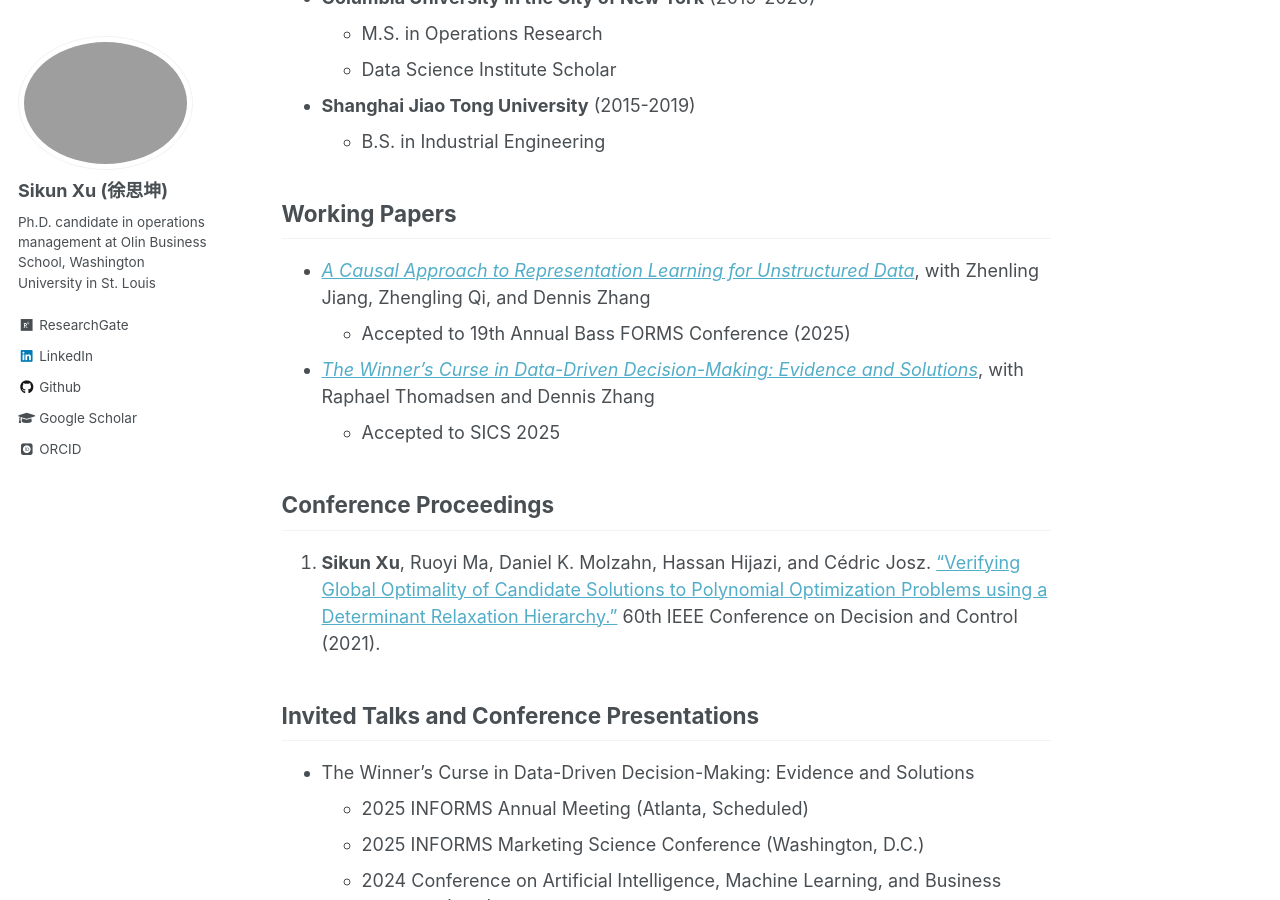
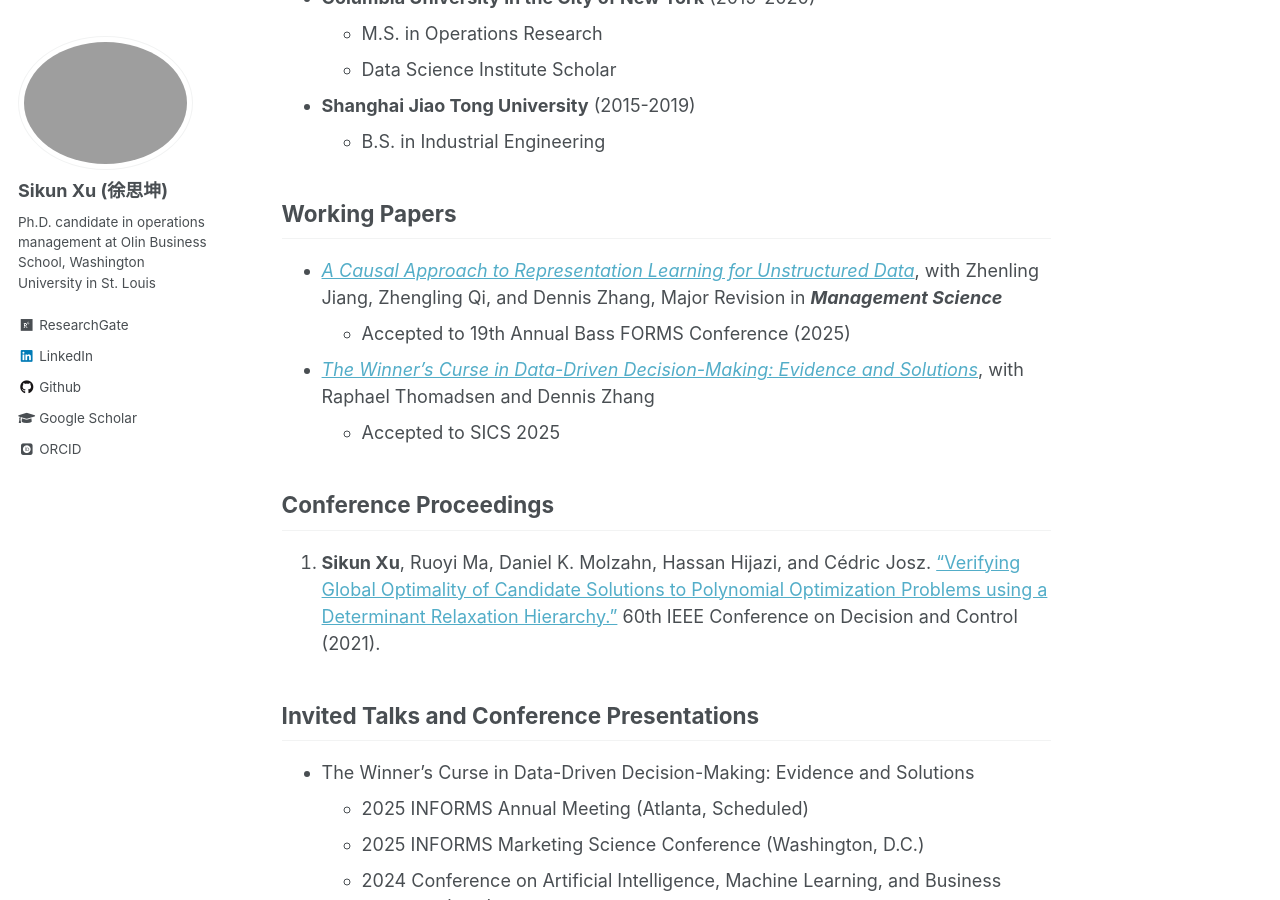
Before and after one commit to iamsikun/iamsikun.github.io, a Jekyll site: the page built from _pages/about.md, in a window 1280 px wide and 900 px high, scrolled down 660 px. Built offline with Jekyll 4.4.1, drawn with Linux system fonts in a browser that asks for light colours; some web fonts are replaced.

Commit message:
Added major revision for unstructured controls

```diff
--- a/_pages/about.md
+++ b/_pages/about.md
@@ -27,7 +27,7 @@ I am a Ph.D. candidate in at Olin Business School, Washington University in St.
   * B.S. in Industrial Engineering
 
 ## Working Papers
-* [*A Causal Approach to Representation Learning for Unstructured Data*](https://papers.ssrn.com/sol3/papers.cfm?abstract_id=5309826), with Zhenling Jiang, Zhengling Qi, and Dennis Zhang
+* [*A Causal Approach to Representation Learning for Unstructured Data*](https://papers.ssrn.com/sol3/papers.cfm?abstract_id=5309826), with Zhenling Jiang, Zhengling Qi, and Dennis Zhang, Major Revision in ***Management Science***
   * Accepted to 19th Annual Bass FORMS Conference (2025)
 * [*The Winner's Curse in Data-Driven Decision-Making: Evidence and Solutions*](https://papers.ssrn.com/sol3/papers.cfm?abstract_id=5930537), with Raphael Thomadsen and Dennis Zhang
   * Accepted to SICS 2025
```
